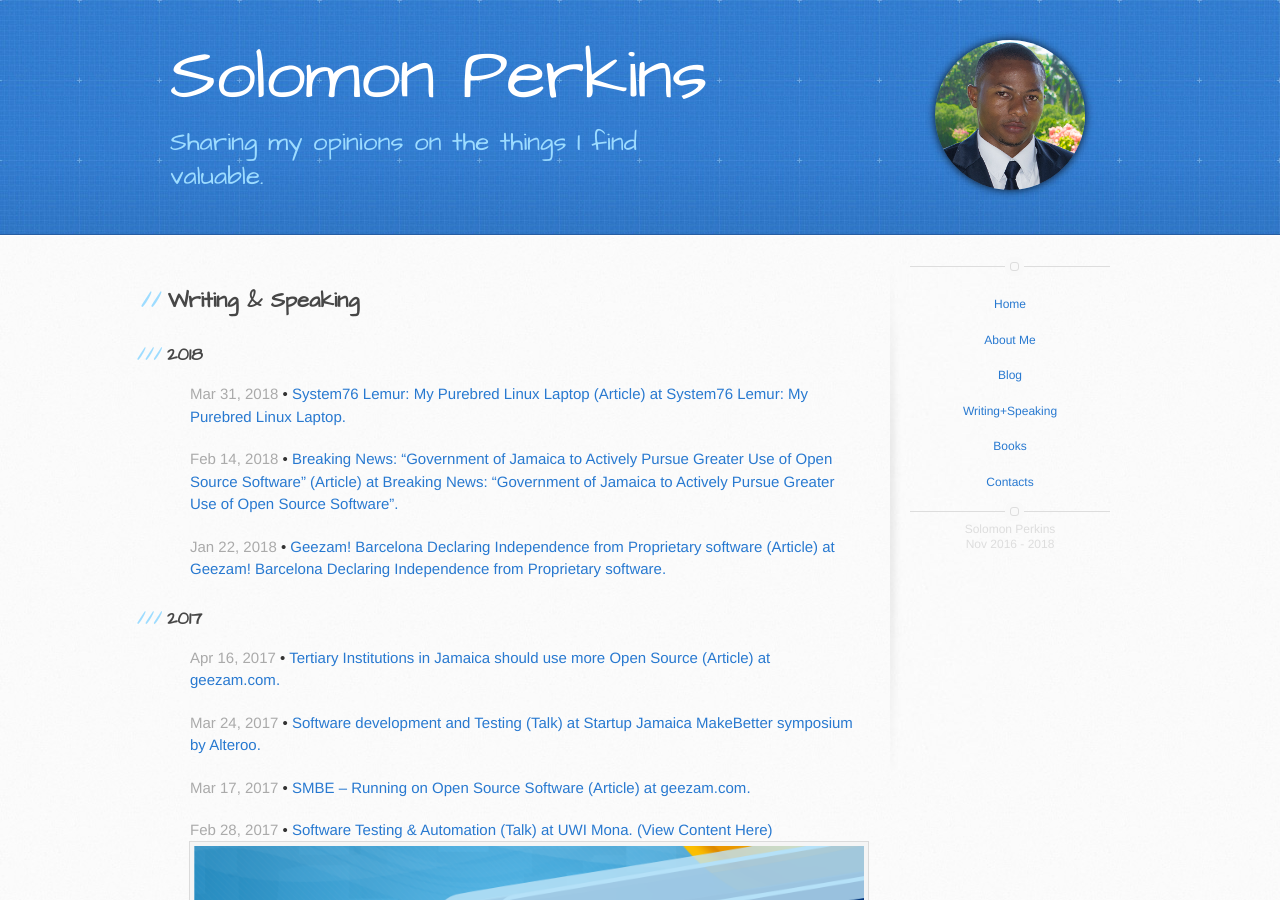
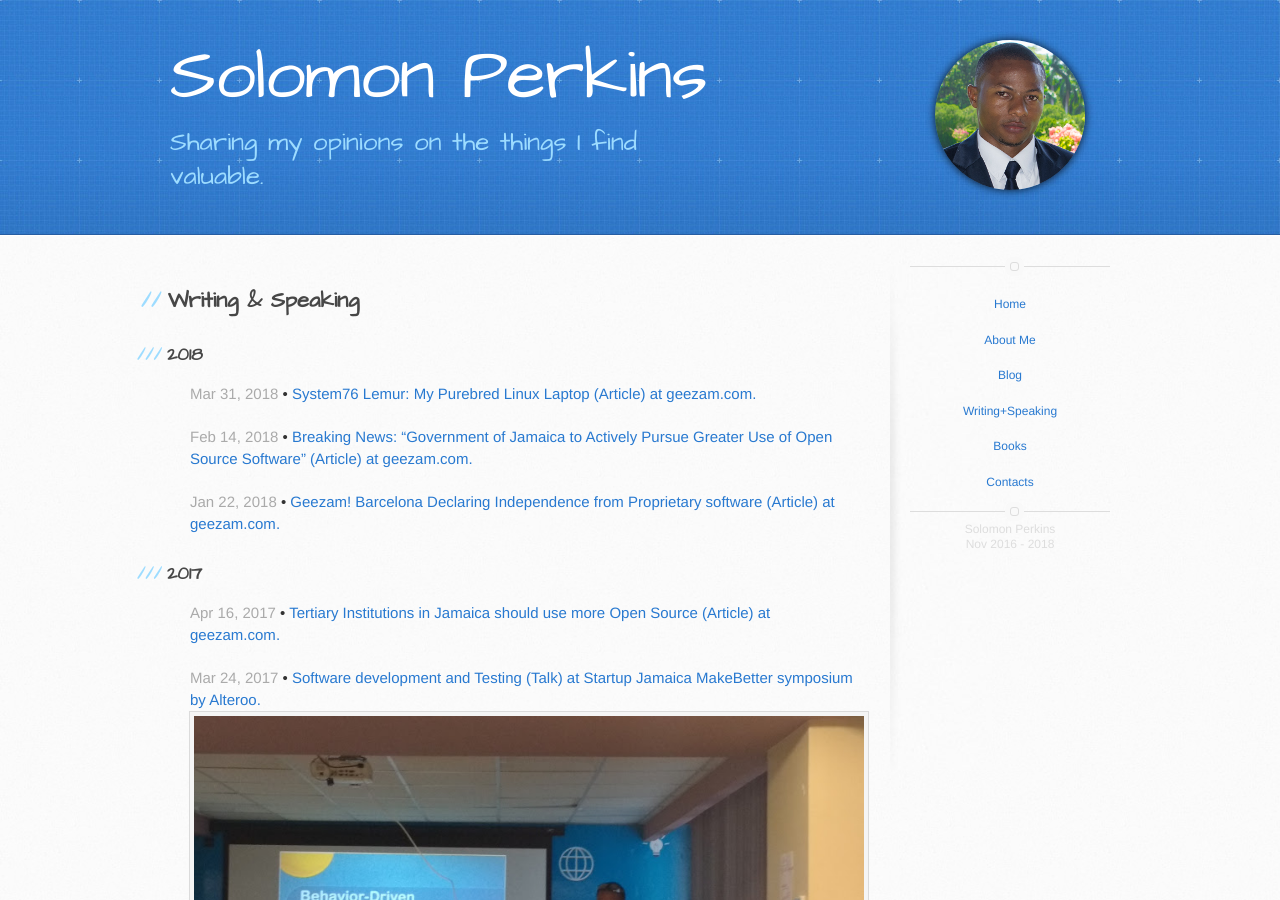
Before and after one commit to SolomonPerkins/solomonperkins.github.io, a Jekyll site: the page built from writing+speaking.html, in a window 1280 px wide and 900 px high. Built offline with Jekyll 4.4.1, drawn with Linux system fonts in a browser that asks for light colours; nearby versions of some CDN libraries.

Commit message:
update content

```diff
--- a/_data/writingspeaking.yml
+++ b/_data/writingspeaking.yml
@@ -1,16 +1,16 @@
 - type: writing
   title: "System76 Lemur: My Purebred Linux Laptop"
-  location: "<a href='http://geezam.com/system-76-lemur-purebred-linux-laptop/'>System76 Lemur: My Purebred Linux Laptop</a>"
+  location: "<a href='http://geezam.com/system-76-lemur-purebred-linux-laptop/'>geezam.com</a>"
   date: 2018-03-31
 
 - type: writing
   title: 'Breaking News: “Government of Jamaica to Actively Pursue Greater Use of Open Source Software”'
-  location: "<a href='http://geezam.com/breaking-news-government-jamaica-actively-pursue-greater-use-open-source-software/'>Breaking News: “Government of Jamaica to Actively Pursue Greater Use of Open Source Software”</a>"
+  location: "<a href='http://geezam.com/breaking-news-government-jamaica-actively-pursue-greater-use-open-source-software/'>geezam.com</a>"
   date: 2018-02-14
 
 - type: writing
   title: Geezam! Barcelona Declaring Independence from Proprietary software
-  location: "<a href='http://geezam.com/geezam-barcelona-declaring-independence-proprietary-software/'>Geezam! Barcelona Declaring Independence from Proprietary software</a>"
+  location: "<a href='http://geezam.com/geezam-barcelona-declaring-independence-proprietary-software/'>geezam.com</a>"
   date: 2018-01-22
 
 - type: writing
@@ -20,6 +20,7 @@
 
 - type: speaking
   title: Software development and Testing
+  image: /images/writing+speaking/startup-jamaica-presentation.jpg
   location: Startup Jamaica MakeBetter symposium by Alteroo
   date: 2017-03-24
 
```
